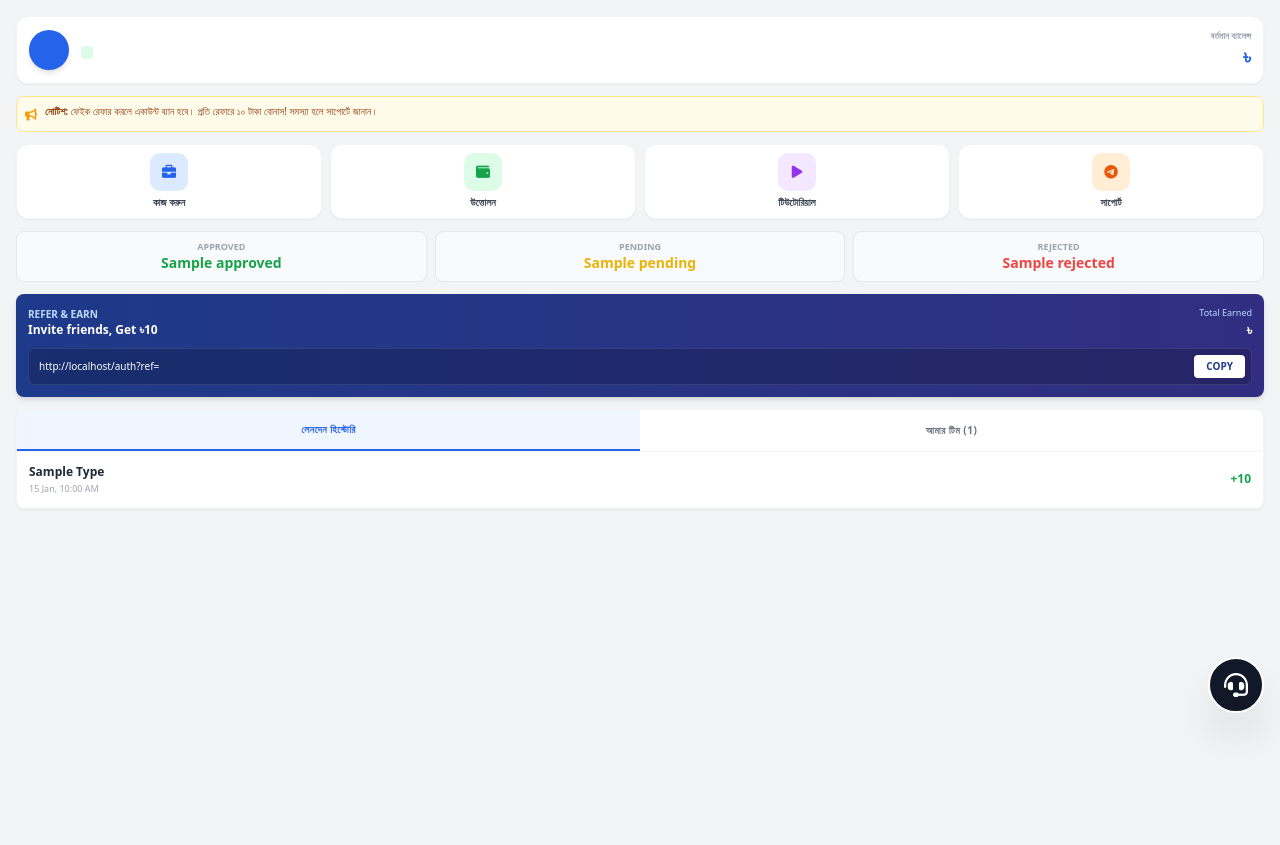
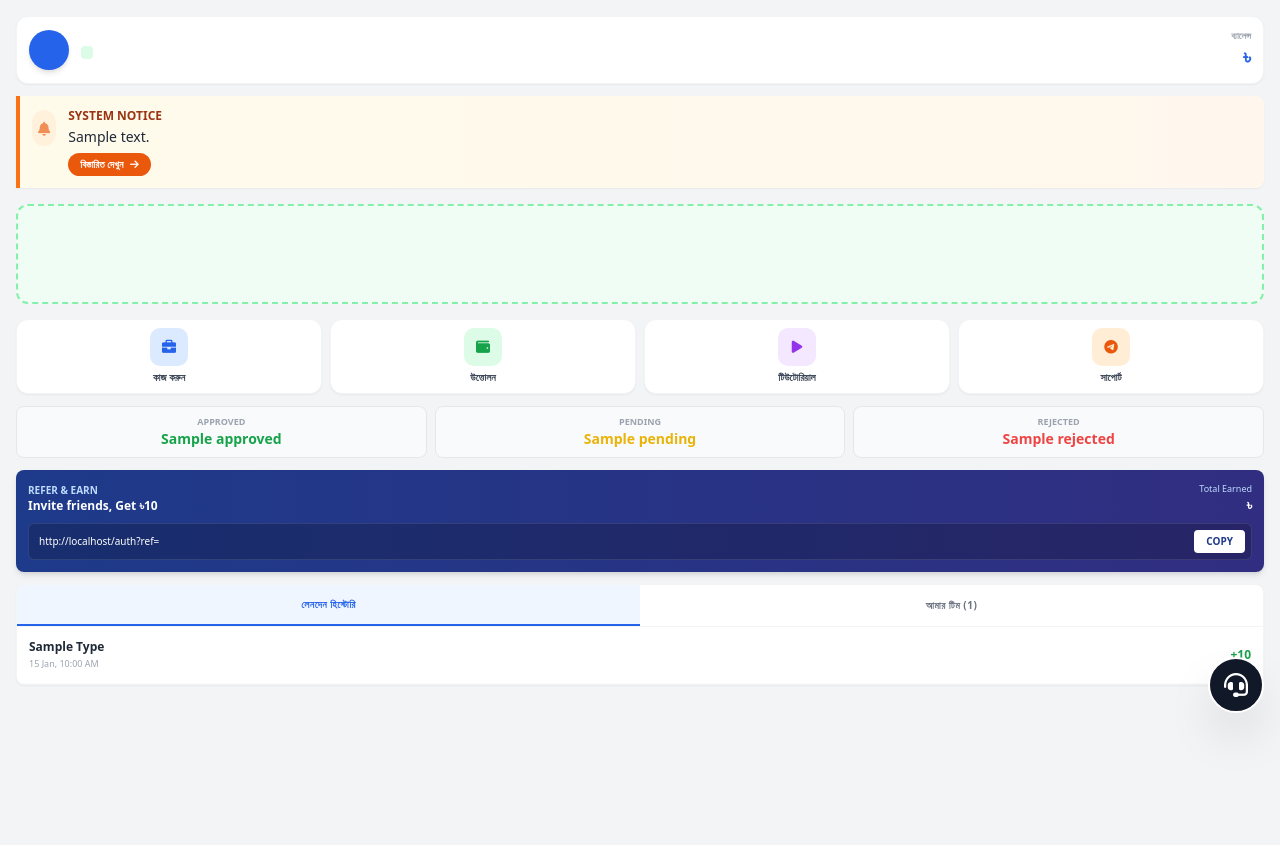
Before and after one commit to uto24/Riseii2, a Flask app: template templates/dashboard.html in a window 1280 px wide. Before the commit the page ends 711 px from the top, so only its background shows below. Run offline with Flask 3, Linux system fonts and the light colour scheme; the template is opened without the code that fills it: most values are stand-ins (such as "Sample title", 1, 10 or a date in 2020); some libraries are stand-ins or nearby versions.

Commit message:
Update dashboard.html

```diff
--- a/templates/dashboard.html
+++ b/templates/dashboard.html
@@ -2,116 +2,103 @@
 
 {% block content %}
 <style>
-    /* Compact Styles */
-    .glass-header {
-        background: #ffffff;
-        border-bottom: 1px solid #f3f4f6;
-        padding-bottom: 10px;
-    }
-    .icon-box {
-        width: 38px;
-        height: 38px;
+    /* Styles */
+    .glass-header { background: #ffffff; border-bottom: 1px solid #f3f4f6; padding-bottom: 10px; }
+    .icon-box { width: 38px; height: 38px; display: flex; align-items: center; justify-content: center; border-radius: 10px; margin-bottom: 4px; }
+    .stat-box { background: #f9fafb; border: 1px solid #e5e7eb; border-radius: 8px; padding: 8px; text-align: center; }
+
+    /* 🔥 BIG AD CONTAINER */
+    .ad-container-large {
+        width: 100%;
+        min-height: 100px; /* বড় জায়গা */
+        background: #f0fdf4;
+        border: 2px dashed #86efac;
+        border-radius: 12px;
         display: flex;
         align-items: center;
         justify-content: center;
-        border-radius: 10px;
-        margin-bottom: 4px;
-    }
-    .stat-box {
-        background: #f9fafb;
-        border: 1px solid #e5e7eb;
-        border-radius: 8px;
-        padding: 8px;
-        text-align: center;
-    }
-    .tab-btn-active {
-        color: #2563eb;
-        border-bottom: 2px solid #2563eb;
-        background: #eff6ff;
+        margin-bottom: 15px;
+        overflow: hidden;
+        padding: 5px;
     }
 </style>
 
-<!-- 1. COMPACT PROFILE HEADER -->
+<!-- 1. PROFILE HEADER -->
 <div class="bg-white rounded-xl shadow-sm border border-gray-100 p-3 mb-3 flex justify-between items-center">
     <div class="flex items-center gap-3">
-        <!-- Avatar -->
         <div class="w-10 h-10 bg-blue-600 rounded-full flex items-center justify-center text-white text-lg font-bold shadow-md">
             {{ user.name[0] if user.name else user.email[0] }}
         </div>
-        <!-- Info -->
         <div class="leading-tight">
             <h2 class="text-sm font-bold text-gray-800">{{ user.name }}</h2>
             <p class="text-[10px] text-gray-500">{{ user.email }}</p>
             <span class="text-[9px] bg-green-100 text-green-700 px-1.5 rounded uppercase font-bold">{{ user.role }}</span>
         </div>
     </div>
-    <!-- Balance -->
     <div class="text-right">
-        <p class="text-[9px] text-gray-400 uppercase font-bold">বর্তমান ব্যালেন্স</p>
+        <p class="text-[9px] text-gray-400 uppercase font-bold">ব্যালেন্স</p>
         <h1 class="text-xl font-black text-blue-600">৳ {{ user.balance }}</h1>
     </div>
 </div>
 
-<!-- 2. SYSTEM NOTICE (Slim Alert) -->
-<div class="bg-amber-50 border border-amber-200 rounded-lg p-2 mb-3 flex items-start gap-2">
-    <i class="fas fa-bullhorn text-amber-500 text-xs mt-0.5"></i>
-    <p class="text-[10px] text-amber-800 leading-tight">
-        <b>নোটিশ:</b> ফেইক রেফার করলে একাউন্ট ব্যান হবে। প্রতি রেফারে ১০ টাকা বোনাস! সমস্যা হলে সাপোর্টে জানান।
-    </p>
+<!-- ✅ 2. DYNAMIC SYSTEM NOTICE -->
+{% if system_notice and system_notice.text %}
+<div class="bg-gradient-to-r from-amber-50 to-orange-50 border-l-4 border-orange-500 p-3 rounded-r-lg mb-4 shadow-sm relative overflow-hidden">
+    <div class="flex items-start gap-3">
+        <div class="bg-orange-100 p-1.5 rounded-full text-orange-600 mt-0.5 animate-pulse">
+            <i class="fas fa-bell text-sm"></i>
+        </div>
+        <div class="flex-1">
+            <h4 class="text-xs font-bold text-orange-800 uppercase mb-1">System Notice</h4>
+            <p class="text-sm text-gray-800 leading-tight">
+                {{ system_notice.text }}
+            </p>
+
+            {% if system_notice.link %}
+            <a href="{{ system_notice.link }}" target="_blank" class="inline-block mt-2 text-[10px] font-bold bg-orange-600 text-white px-3 py-1 rounded-full hover:bg-orange-700 transition">
+                বিস্তারিত দেখুন <i class="fas fa-arrow-right ml-1"></i>
+            </a>
+            {% endif %}
+        </div>
+    </div>
+</div>
+{% endif %}
+
+<!-- ✅ 3. LARGE ADVERTISEMENT SECTION -->
+<div class="ad-container-large">
+    <!-- আপনার দেওয়া অ্যাড কোড (চাইলে অন্য বড় সাইজের অ্যাড বসাতে পারেন) -->
+    <script> atOptions = { 'key' : '4bbf33f7474813a836b5f0f70829032c', 'format' : 'iframe', 'height' : 60, 'width' : 468, 'params' : {} }; </script>
+    <script src="https://www.highperformanceformat.com/4bbf33f7474813a836b5f0f70829032c/invoke.js"></script>
 </div>
 
-<!-- 3. ACTION GRID (App Style Icons) -->
+<!-- 4. ACTION GRID -->
 <div class="grid grid-cols-4 gap-2 mb-3">
-    <!-- Start Work -->
     <a href="/tasks" class="flex flex-col items-center bg-white p-2 rounded-xl shadow-sm border border-gray-100 active:scale-95 transition">
-        <div class="icon-box bg-blue-100 text-blue-600">
-            <i class="fas fa-briefcase text-sm"></i>
-        </div>
+        <div class="icon-box bg-blue-100 text-blue-600"><i class="fas fa-briefcase text-sm"></i></div>
         <span class="text-[10px] font-bold text-gray-700">কাজ করুন</span>
     </a>
-
-    <!-- Withdraw -->
     <a href="/withdraw" class="flex flex-col items-center bg-white p-2 rounded-xl shadow-sm border border-gray-100 active:scale-95 transition">
-        <div class="icon-box bg-green-100 text-green-600">
-            <i class="fas fa-wallet text-sm"></i>
-        </div>
+        <div class="icon-box bg-green-100 text-green-600"><i class="fas fa-wallet text-sm"></i></div>
         <span class="text-[10px] font-bold text-gray-700">উত্তোলন</span>
     </a>
-
-    <!-- Tutorial -->
     <a href="/tutorial" class="flex flex-col items-center bg-white p-2 rounded-xl shadow-sm border border-gray-100 active:scale-95 transition">
-        <div class="icon-box bg-purple-100 text-purple-600">
-            <i class="fas fa-play text-sm"></i>
-        </div>
+        <div class="icon-box bg-purple-100 text-purple-600"><i class="fas fa-play text-sm"></i></div>
         <span class="text-[10px] font-bold text-gray-700">টিউটোরিয়াল</span>
     </a>
-
-    <!-- Support -->
     <a href="https://t.me/securehx" class="flex flex-col items-center bg-white p-2 rounded-xl shadow-sm border border-gray-100 active:scale-95 transition">
-        <div class="icon-box bg-orange-100 text-orange-600">
-            <i class="fab fa-telegram-plane text-sm"></i>
-        </div>
+        <div class="icon-box bg-orange-100 text-orange-600"><i class="fab fa-telegram-plane text-sm"></i></div>
         <span class="text-[10px] font-bold text-gray-700">সাপোর্ট</span>
     </a>
 </div>
 
-<!-- 4. STATS ROW (Tiny) -->
+<!-- 5. STATS ROW -->
 <div class="grid grid-cols-3 gap-2 mb-3">
-    <div class="stat-box">
-        <p class="text-[9px] text-gray-400 font-bold uppercase">Approved</p>
-        <p class="text-sm font-black text-green-600">{{ stats.approved }}</p>
-    </div>
-    <div class="stat-box">
-        <p class="text-[9px] text-gray-400 font-bold uppercase">Pending</p>
-        <p class="text-sm font-black text-yellow-500">{{ stats.pending }}</p>
-    </div>
-    <div class="stat-box">
-        <p class="text-[9px] text-gray-400 font-bold uppercase">Rejected</p>
-        <p class="text-sm font-black text-red-500">{{ stats.rejected }}</p>
-    </div>
+    <div class="stat-box"><p class="text-[9px] text-gray-400 font-bold uppercase">Approved</p><p class="text-sm font-black text-green-600">{{ stats.approved }}</p></div>
+    <div class="stat-box"><p class="text-[9px] text-gray-400 font-bold uppercase">Pending</p><p class="text-sm font-black text-yellow-500">{{ stats.pending }}</p></div>
+    <div class="stat-box"><p class="text-[9px] text-gray-400 font-bold uppercase">Rejected</p><p class="text-sm font-black text-red-500">{{ stats.rejected }}</p></div>
 </div>
 
-<!-- 5. REFERRAL (Compact) -->
+<!-- 6. REFERRAL -->
 <div class="bg-gradient-to-r from-blue-900 to-indigo-900 rounded-lg p-3 text-white shadow-md mb-3">
     <div class="flex justify-between items-center mb-2">
         <div>
@@ -123,70 +110,41 @@
             <p class="text-sm font-bold">৳ {{ user.referral_count * 10 }}</p>
         </div>
     </div>
-
     <div class="flex gap-2 bg-black/20 p-1.5 rounded-md border border-white/10">
-        <input type="text" value="{{ request.url_root }}auth?ref={{ session.user_id }}" id="refLink" readonly
-               class="w-full bg-transparent border-none text-white text-[10px] px-1 focus:ring-0 truncate">
-        <button onclick="copyRef()" class="bg-white text-blue-900 px-3 py-1 rounded text-[10px] font-black hover:bg-gray-100">
-            COPY
-        </button>
+        <input type="text" value="{{ request.url_root }}auth?ref={{ session.user_id }}" id="refLink" readonly class="w-full bg-transparent border-none text-white text-[10px] px-1 focus:ring-0 truncate">
+        <button onclick="copyRef()" class="bg-white text-blue-900 px-3 py-1 rounded text-[10px] font-black hover:bg-gray-100">COPY</button>
     </div>
 </div>
 
-<!-- 6. ADVERTISEMENT -->
-<div class="ad-container bg-gray-50 rounded-lg mb-3">
-    <script> atOptions = { 'key' : '4bbf33f7474813a836b5f0f70829032c', 'format' : 'iframe', 'height' : 60, 'width' : 468, 'params' : {} }; </script>
-    <script src="https://www.highperformanceformat.com/4bbf33f7474813a836b5f0f70829032c/invoke.js"></script>
-</div>
-
-<!-- 7. HISTORY & TEAM TABS -->
+<!-- 7. HISTORY & TEAM -->
 <div class="bg-white rounded-lg shadow-sm border border-gray-100 overflow-hidden mb-20">
     <div class="flex border-b border-gray-100">
-        <button onclick="showTab('history')" id="btn-history" class="flex-1 py-3 text-[10px] font-bold uppercase tracking-wider tab-btn-active transition">
-            লেনদেন হিস্টোরি
-        </button>
-        <button onclick="showTab('referrals')" id="btn-referrals" class="flex-1 py-3 text-[10px] font-bold uppercase tracking-wider text-gray-500 transition">
-            আমার টিম ({{ referrals|length }})
-        </button>
+        <button onclick="showTab('history')" id="btn-history" class="flex-1 py-3 text-[10px] font-bold uppercase tracking-wider text-blue-600 border-b-2 border-blue-600 bg-blue-50">লেনদেন হিস্টোরি</button>
+        <button onclick="showTab('referrals')" id="btn-referrals" class="flex-1 py-3 text-[10px] font-bold uppercase tracking-wider text-gray-500">আমার টিম ({{ referrals|length }})</button>
     </div>
 
-    <!-- History Data -->
     <div id="tab-history" class="max-h-60 overflow-y-auto">
         {% for h in history %}
         <div class="p-3 border-b border-gray-50 flex justify-between items-center hover:bg-gray-50">
             <div>
-                {% if h.type == 'withdraw_hold' %}
-                    <p class="font-bold text-xs text-yellow-600">Pending Review</p>
-                {% elif h.type == 'withdraw_paid' %}
-                    <p class="font-bold text-xs text-green-600">Withdraw Paid</p>
-                {% elif h.type == 'task_earning' %}
-                    <p class="font-bold text-xs text-blue-600">Task Earning</p>
-                {% else %}
-                    <p class="font-bold text-xs text-gray-800 capitalize">{{ h.type.replace('_', ' ') }}</p>
-                {% endif %}
+                {% if h.type == 'withdraw_hold' %}<p class="font-bold text-xs text-yellow-600">Pending Review</p>
+                {% elif h.type == 'withdraw_paid' %}<p class="font-bold text-xs text-green-600">Withdraw Paid</p>
+                {% else %}<p class="font-bold text-xs text-gray-800 capitalize">{{ h.type.replace('_', ' ') }}</p>{% endif %}
                 <p class="text-[9px] text-gray-400 mt-0.5">{{ h.timestamp.strftime('%d %b, %I:%M %p') }}</p>
             </div>
-            <p class="font-bold text-xs {{ 'text-red-500' if h.amount < 0 else 'text-green-600' }}">
-                {{ '+' if h.amount > 0 else '' }}{{ h.amount }}
-            </p>
+            <p class="font-bold text-xs {{ 'text-red-500' if h.amount < 0 else 'text-green-600' }}">{{ '+' if h.amount > 0 else '' }}{{ h.amount }}</p>
         </div>
         {% else %}
         <p class="text-center text-[10px] text-gray-400 py-6">কোনো লেনদেন পাওয়া যায়নি</p>
         {% endfor %}
     </div>
 
-    <!-- Referral Data -->
     <div id="tab-referrals" class="hidden max-h-60 overflow-y-auto">
         {% for ref in referrals %}
         <div class="p-3 border-b border-gray-50 flex justify-between items-center">
             <div class="flex items-center gap-2">
-                <div class="w-6 h-6 rounded-full bg-gray-100 flex items-center justify-center text-[10px] font-bold text-gray-500">
-                    {{ ref.name[0] }}
-                </div>
-                <div>
-                    <p class="font-bold text-xs text-gray-800">{{ ref.name }}</p>
-                    <p class="text-[9px] text-gray-400">{{ ref.joined.strftime('%d %b') }}</p>
-                </div>
+                <div class="w-6 h-6 rounded-full bg-gray-100 flex items-center justify-center text-[10px] font-bold text-gray-500">{{ ref.name[0] }}</div>
+                <div><p class="font-bold text-xs text-gray-800">{{ ref.name }}</p><p class="text-[9px] text-gray-400">{{ ref.joined.strftime('%d %b') }}</p></div>
             </div>
             <span class="text-[9px] font-bold text-green-600 bg-green-50 px-1.5 py-0.5 rounded">Active</span>
         </div>
@@ -196,39 +154,28 @@
     </div>
 </div>
 
-<!-- Tab & Copy Script -->
 <script>
     function copyRef() {
         var copyText = document.getElementById("refLink");
         copyText.select();
-        copyText.setSelectionRange(0, 99999);
         document.execCommand("copy");
-
         const btn = event.target;
         btn.innerText = "COPIED";
         setTimeout(() => btn.innerText = "COPY", 2000);
     }
-
     function showTab(tabName) {
         const hTab = document.getElementById('tab-history');
         const rTab = document.getElementById('tab-referrals');
         const hBtn = document.getElementById('btn-history');
         const rBtn = document.getElementById('btn-referrals');
-
         if(tabName === 'history') {
-            hTab.classList.remove('hidden');
-            rTab.classList.add('hidden');
-            hBtn.classList.add('tab-btn-active', 'text-blue-600');
-            hBtn.classList.remove('text-gray-500');
-            rBtn.classList.remove('tab-btn-active', 'text-blue-600');
-            rBtn.classList.add('text-gray-500');
+            hTab.classList.remove('hidden'); rTab.classList.add('hidden');
+            hBtn.classList.add('text-blue-600', 'border-b-2', 'border-blue-600', 'bg-blue-50'); hBtn.classList.remove('text-gray-500');
+            rBtn.classList.remove('text-blue-600', 'border-b-2', 'border-blue-600', 'bg-blue-50'); rBtn.classList.add('text-gray-500');
         } else {
-            rTab.classList.remove('hidden');
-            hTab.classList.add('hidden');
-            rBtn.classList.add('tab-btn-active', 'text-blue-600');
-            rBtn.classList.remove('text-gray-500');
-            hBtn.classList.remove('tab-btn-active', 'text-blue-600');
-            hBtn.classList.add('text-gray-500');
+            rTab.classList.remove('hidden'); hTab.classList.add('hidden');
+            rBtn.classList.add('text-blue-600', 'border-b-2', 'border-blue-600', 'bg-blue-50'); rBtn.classList.remove('text-gray-500');
+            hBtn.classList.remove('text-blue-600', 'border-b-2', 'border-blue-600', 'bg-blue-50'); hBtn.classList.add('text-gray-500');
         }
     }
 </script>
```
